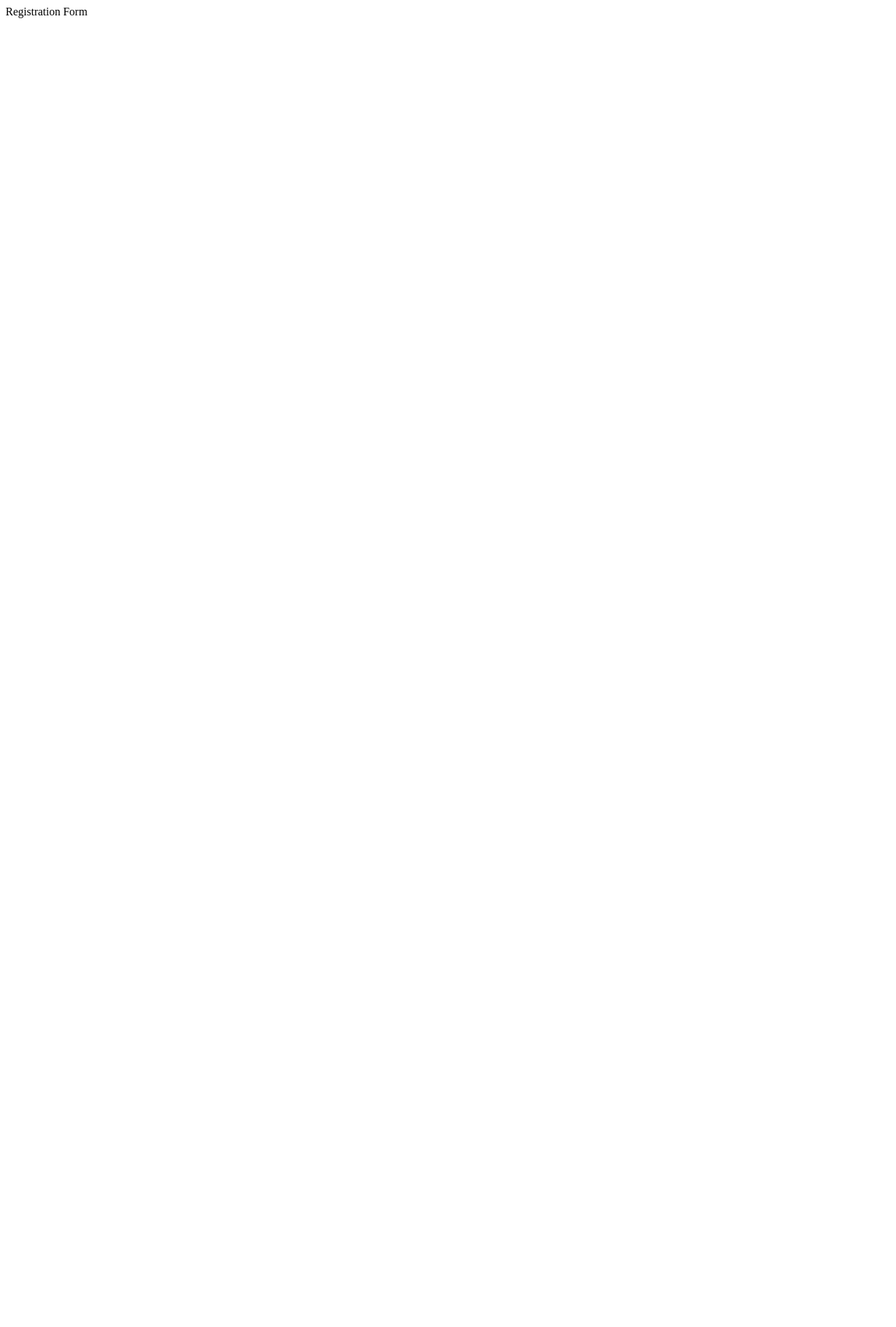
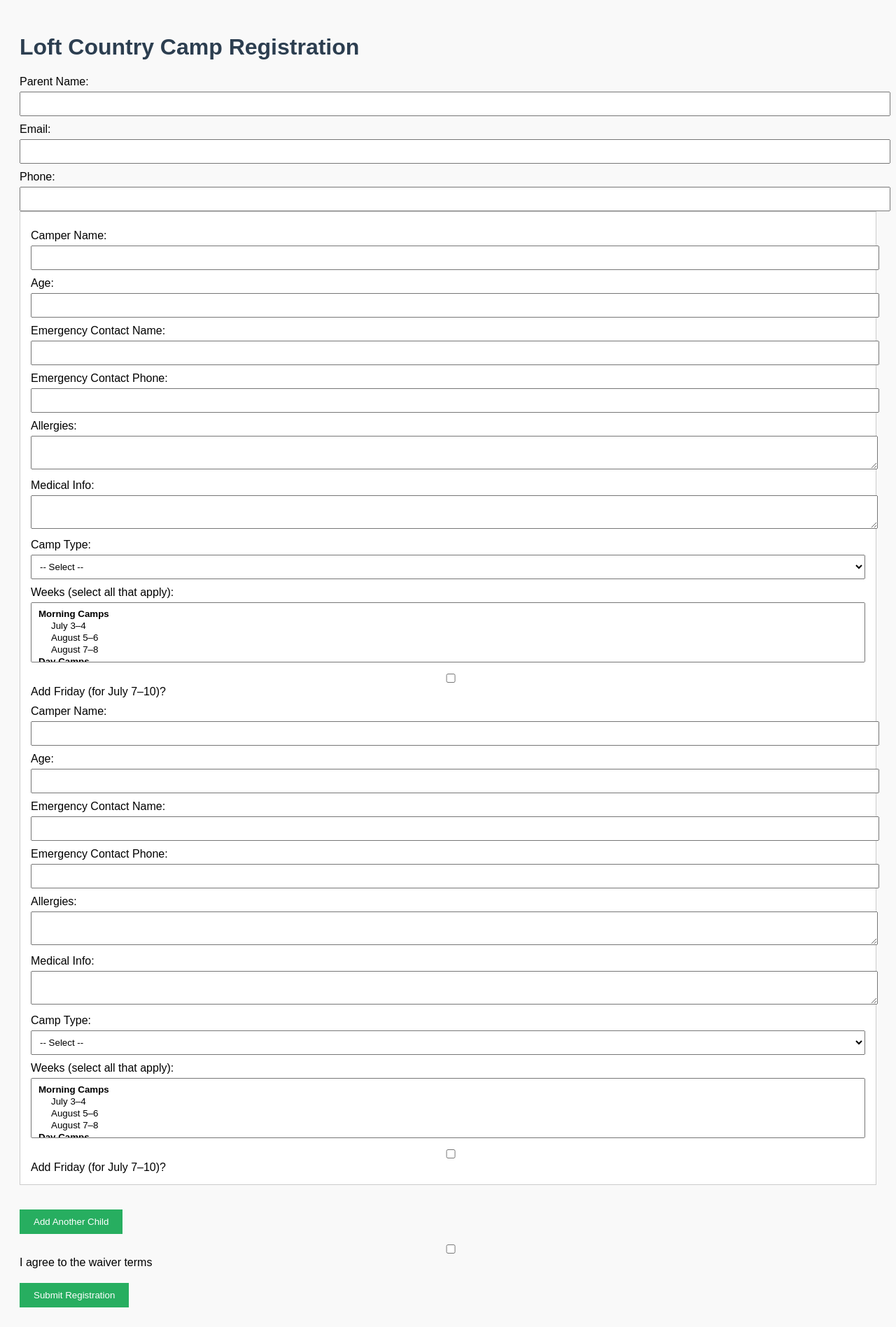
Before and after one commit to trentwsulz/loft-country-camp, a Flask app: page / in a window 1280 px wide. Before the commit the page is almost empty. Shown: the whole page at 70% size. Before the commit the page ends 26 px from the top, so only its background shows below. Run offline with Flask 3, Linux system fonts and the light colour scheme.

Commit message:
Update form.html

```diff
--- a/templates/form.html
+++ b/templates/form.html
@@ -1 +1,138 @@
-<html><body>Registration Form</body></html>
+<!DOCTYPE html>
+<html>
+<head>
+  <title>Loft Country Camp Registration</title>
+  <style>
+    body {
+      font-family: sans-serif;
+      background: #f9f9f9;
+      padding: 20px;
+    }
+    h1 {
+      color: #2c3e50;
+    }
+    .child-section {
+      border: 1px solid #ccc;
+      padding: 15px;
+      margin-bottom: 15px;
+      background: #fff;
+    }
+    label {
+      display: block;
+      margin-top: 10px;
+    }
+    input, textarea, select {
+      width: 100%;
+      padding: 8px;
+      margin-top: 5px;
+    }
+    button {
+      margin-top: 20px;
+      padding: 10px 20px;
+      background: #27ae60;
+      color: white;
+      border: none;
+      cursor: pointer;
+    }
+    button:hover {
+      background: #219150;
+    }
+  </style>
+  <script>
+    let childCount = 1;
+    function addChild() {
+      const wrapper = document.getElementById('children');
+      const template = document.getElementById('child_template').innerHTML.replace(/__INDEX__/g, childCount);
+      const div = document.createElement('div');
+      div.className = "child-section";
+      div.innerHTML = template;
+      wrapper.appendChild(div);
+      childCount++;
+      document.getElementById('children_count').value = childCount;
+    }
+  </script>
+</head>
+<body>
+  <h1>Loft Country Camp Registration</h1>
+  <form method="POST" action="/submit">
+    <label>Parent Name: <input name="parent_name" required></label>
+    <label>Email: <input type="email" name="email" required></label>
+    <label>Phone: <input name="phone" required></label>
+
+    <input type="hidden" id="children_count" name="children_count" value="1">
+    <div id="children">
+      <div class="child-section">
+        <div id="child_template" style="display:none;">
+          <label>Camper Name: <input name="child___INDEX__name" required></label>
+          <label>Age: <input type="number" name="child___INDEX__age" required></label>
+          <label>Emergency Contact Name: <input name="child___INDEX__emergency_contact" required></label>
+          <label>Emergency Contact Phone: <input name="child___INDEX__emergency_phone" required></label>
+          <label>Allergies: <textarea name="child___INDEX__allergies"></textarea></label>
+          <label>Medical Info: <textarea name="child___INDEX__medical"></textarea></label>
+          <label>Camp Type:
+            <select name="child___INDEX__camp_type" required>
+              <option value="">-- Select --</option>
+              <option value="Summer Morning Camp">Summer Morning Camp (Ages 4–6)</option>
+              <option value="Summer Day Camp">Summer Day Camp (Ages 7–12)</option>
+            </select>
+          </label>
+          <label>Weeks (select all that apply):
+            <select name="child___INDEX__weeks" multiple required>
+              <optgroup label="Morning Camps">
+                <option value="July 3–4">July 3–4</option>
+                <option value="August 5–6">August 5–6</option>
+                <option value="August 7–8">August 7–8</option>
+              </optgroup>
+              <optgroup label="Day Camps">
+                <option value="July 7–10">July 7–10</option>
+                <option value="July 14–17">July 14–17</option>
+                <option value="July 21–25 (All Girls)">July 21–25 (All Girls)</option>
+                <option value="July 28–31">July 28–31</option>
+                <option value="August 11–14">August 11–14</option>
+                <option value="August 18–21">August 18–21</option>
+              </optgroup>
+            </select>
+          </label>
+          <label><input type="checkbox" name="child___INDEX__friday_July 7–10"> Add Friday (for July 7–10)?</label>
+        </div>
+        <script>document.getElementById('child_template').style.display = 'block';</script>
+        <label>Camper Name: <input name="child_0_name" required></label>
+        <label>Age: <input type="number" name="child_0_age" required></label>
+        <label>Emergency Contact Name: <input name="child_0_emergency_contact" required></label>
+        <label>Emergency Contact Phone: <input name="child_0_emergency_phone" required></label>
+        <label>Allergies: <textarea name="child_0_allergies"></textarea></label>
+        <label>Medical Info: <textarea name="child_0_medical"></textarea></label>
+        <label>Camp Type:
+          <select name="child_0_camp_type" required>
+            <option value="">-- Select --</option>
+            <option value="Summer Morning Camp">Summer Morning Camp (Ages 4–6)</option>
+            <option value="Summer Day Camp">Summer Day Camp (Ages 7–12)</option>
+          </select>
+        </label>
+        <label>Weeks (select all that apply):
+          <select name="child_0_weeks" multiple required>
+            <optgroup label="Morning Camps">
+              <option value="July 3–4">July 3–4</option>
+              <option value="August 5–6">August 5–6</option>
+              <option value="August 7–8">August 7–8</option>
+            </optgroup>
+            <optgroup label="Day Camps">
+              <option value="July 7–10">July 7–10</option>
+              <option value="July 14–17">July 14–17</option>
+              <option value="July 21–25 (All Girls)">July 21–25 (All Girls)</option>
+              <option value="July 28–31">July 28–31</option>
+              <option value="August 11–14">August 11–14</option>
+              <option value="August 18–21">August 18–21</option>
+            </optgroup>
+          </select>
+        </label>
+        <label><input type="checkbox" name="child_0_friday_July 7–10"> Add Friday (for July 7–10)?</label>
+      </div>
+    </div>
+
+    <button type="button" onclick="addChild()">Add Another Child</button>
+    <label><input type="checkbox" name="waiver" required> I agree to the waiver terms</label>
+    <button type="submit">Submit Registration</button>
+  </form>
+</body>
+</html>
```
